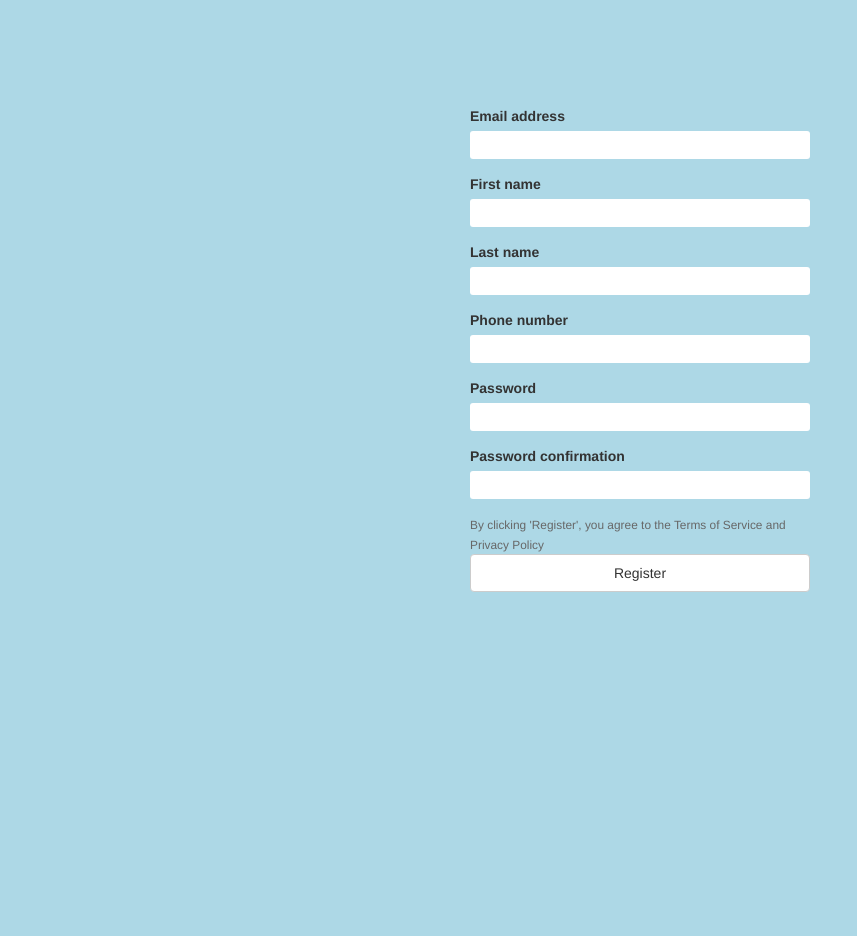
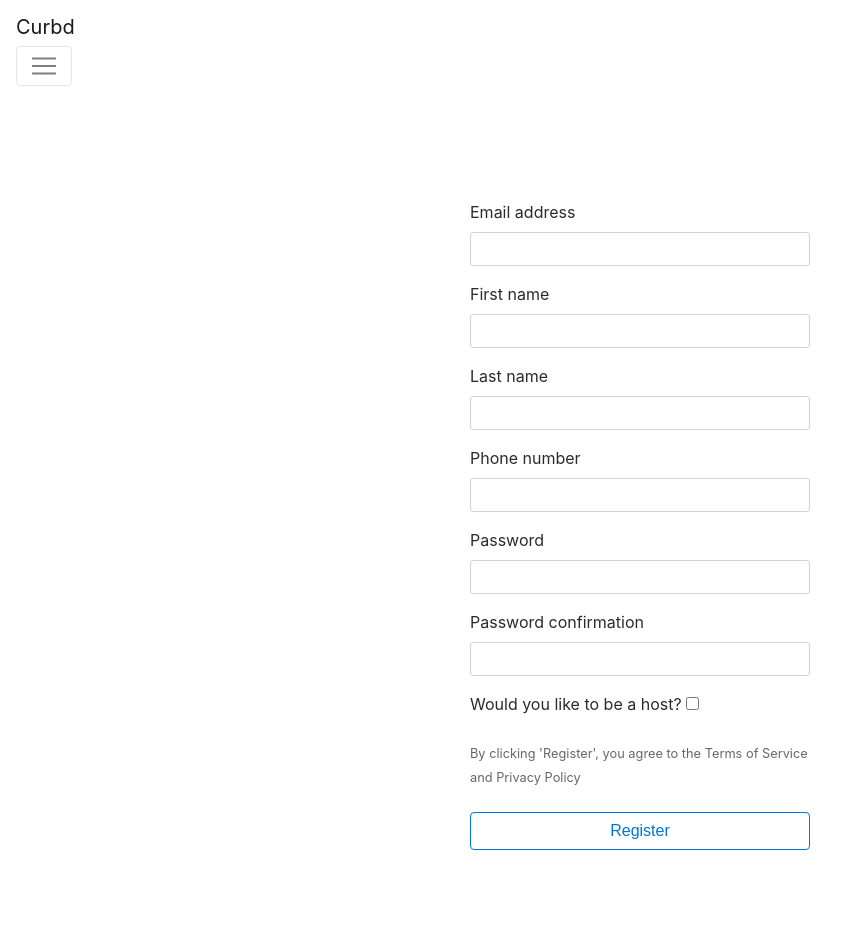
Before and after one commit to Farbod909/curbd-server, a Django app: page /register/ in a window 1280 px wide. Shown: the whole page, without its empty margins (0-857 px from the left). Before the commit the page ends 592 px from the top, so only its background shows below. Run offline with Django 3.2, Linux system fonts and the light colour scheme; parts of the project's set-up code (start-up, migrations or seed data) failed here and were passed over; some libraries are stand-ins or nearby versions.

Commit message:
Allow users to register as hosts

```diff
--- /dev/null
+++ b/accounts/forms.py
@@ -0,0 +1,11 @@
+from django import forms
+from .admin import UserCreationForm
+
+
+class UserLoginForm(forms.Form):
+    email = forms.CharField()
+    password = forms.CharField(widget=forms.PasswordInput)
+
+
+class UserRegistrationForm(UserCreationForm):
+    is_host = forms.BooleanField(label='Would you like to be a host?', required=False)
--- a/accounts/templates/accounts/register.html
+++ b/accounts/templates/accounts/register.html
@@ -7,8 +7,8 @@
         {% csrf_token %}
         {% include 'form_template.html' %}
         <div class="form-group">
-        <small>By clicking 'Register', you agree to the Terms of Service and Privacy Policy</small><br>
-        <button type="submit" class="btn btn-default">Register</button>
+            <small>By clicking 'Register', you agree to the Terms of Service and Privacy Policy</small><br/><br/>
+            <button type="submit" class="btn btn-outline-primary">Register</button>
         </div>
         </form>
     </div>
--- a/accounts/views.py
+++ b/accounts/views.py
@@ -3,10 +3,18 @@ from django.views.generic import View
 from accounts.admin import UserCreationForm
 from django.contrib.auth import authenticate, login
 from django.http import HttpResponse
+from .forms import UserLoginForm, UserRegistrationForm
+from django.contrib.auth import logout
+from .models import Host, Customer
+
+
+def logout_view(request):
+    logout(request)
+    return redirect('login')
 
 
 class UserRegistrationView(View):
-    form_class = UserCreationForm
+    form_class = UserRegistrationForm
     template_name = 'accounts/register.html'
 
     def get(self, request):
@@ -18,11 +26,46 @@ class UserRegistrationView(View):
 
         if form.is_valid():
             form.save(commit=True)  # register user to database
+
             email = form.cleaned_data['email']
             password = form.cleaned_data['password1']
+            is_host = form.cleaned_data['is_host']
+
+            user = authenticate(request, email=email, password=password)
+
+            if user is not None:
+
+                new_customer = Customer(user=user)
+                new_customer.save()
+
+                if is_host:
+                    new_host = Host(user=user)
+                    new_host.save()
+
+                logout(request)
+                login(request, user)
+                return redirect('home')
+            else:
+                return HttpResponse('User registration failed. Please try again.')
+
+
+class UserLoginView(View):
+    form_class = UserLoginForm
+    template_name = 'accounts/login.html'
+
+    def get(self, request):
+        form = self.form_class(None)
+        return render(request, self.template_name, {'form': form})
+
+    def post(self, request):
+        form = self.form_class(request.POST)
+
+        if form.is_valid():
+            email = form.cleaned_data['email']
+            password = form.cleaned_data['password']
             user = authenticate(request, email=email, password=password)
             if user is not None:
                 login(request, user)
                 return redirect('home')
             else:
-                return HttpResponse('User registration failed. Please try again.')
+                return render(request, self.template_name, {'form': form, 'error_msg': 'Invalid login attempt.'})
--- a/parkingapp/settings.py
+++ b/parkingapp/settings.py
@@ -136,3 +136,5 @@ STATICFILES_DIRS = [
 # Set custom User model
 
 AUTH_USER_MODEL = 'accounts.User'
+
+LOGIN_URL = '/login/'
--- a/parkingapp/urls.py
+++ b/parkingapp/urls.py
@@ -22,6 +22,8 @@ from accounts import views as account_views
 urlpatterns = [
     url(r'^$', views.home, name='home'),
     url(r'^register/$', account_views.UserRegistrationView.as_view(), name='register'),
+    url(r'^login/$', account_views.UserLoginView.as_view(), name='login'),
+    url(r'^logout/$', account_views.logout_view, name='logout'),
     url(r'^admin/', admin.site.urls),
     url(r'^parking/', include('parking.urls')),
 ]
--- a/parkingapp/views.py
+++ b/parkingapp/views.py
@@ -1,6 +1,7 @@
 from django.http import HttpResponse
 from django.shortcuts import render
+from django.contrib.auth.decorators import login_required
 
 
 def home(request):
-    return HttpResponse("hey there! im broken inside too :/")
+    return render(request, 'index.html')
--- a/static/css/base.css
+++ b/static/css/base.css
@@ -1,3 +1,7 @@
 body {
-    background-color: lightblue;
+    background-color: white;
 }
+
+.nav-link#login {
+    margin-right: 10px;
+}
--- a/static/css/form.css
+++ b/static/css/form.css
@@ -1 +1 @@
-.input-field input:not([type='checkbox']):not([type='radio']){border:none;border-radius:3px;-moz-border-radius:3px;-webkit-border-radius:3px;padding:4px 6px 4px 6px;width:100%;outline:none}.input-field.checkbox-field{display:inline-block}div.form,div.form.accounts{display:block;text-align:center;margin-top:20px;margin-bottom:60px}div.form form,div.form.accounts form{padding:10px;display:inline-block;margin-left:auto;margin-right:auto;text-align:left;width:100%;max-width:360px}div.form form .btn{padding:4px 6px 4px 6px;width:100%;height:38px}div.form form small,div.form.accounts form small{color:#676767}div.form ul,div.form.accounts ul{list-style-type:none}div.form.accounts{margin-top:12vh}@media (max-width: 768px){div.form.accounts{margin-top:8vh}}
+.input-field input:not([type='checkbox']):not([type='radio']){border:1px solid lightgray;border-radius:3px;-moz-border-radius:3px;-webkit-border-radius:3px;padding:4px 6px 4px 6px;width:100%;outline:none}.input-field.checkbox-field{display:inline-block}div.form,div.form.accounts{display:block;text-align:center;margin-top:20px;margin-bottom:60px}div.form form,div.form.accounts form{padding:10px;display:inline-block;margin-left:auto;margin-right:auto;text-align:left;width:100%;max-width:360px}div.form form .btn{padding:4px 6px 4px 6px;width:100%;height:38px}div.form form small,div.form.accounts form small{color:#676767}div.form ul,div.form.accounts ul{list-style-type:none}div.form.accounts{margin-top:12vh}@media (max-width: 768px){div.form.accounts{margin-top:8vh}}
--- a/templates/base.html
+++ b/templates/base.html
@@ -1,22 +1,63 @@
 <!doctype html>
-<html>
+<html lang="en">
     <head>
         {% load static %}
         <meta charset="utf-8"/>
-        <meta name="viewport" content="width=device-width, initial-scale=1">
+        <meta name="viewport" content="width=device-width, initial-scale=1, shrink-to-fit=no">
         <title>erb derbs</title>
-        <link rel="stylesheet" href="https://maxcdn.bootstrapcdn.com/bootstrap/3.3.6/css/bootstrap.min.css" integrity="sha384-1q8mTJOASx8j1Au+a5WDVnPi2lkFfwwEAa8hDDdjZlpLegxhjVME1fgjWPGmkzs7" crossorigin="anonymous">
+        <link rel="stylesheet" href="https://maxcdn.bootstrapcdn.com/bootstrap/4.0.0-beta.3/css/bootstrap.min.css" integrity="sha384-Zug+QiDoJOrZ5t4lssLdxGhVrurbmBWopoEl+M6BdEfwnCJZtKxi1KgxUyJq13dy" crossorigin="anonymous">
         <link rel="stylesheet" href="{% static 'css/base.css' %}">
         {% block css_imports %}
         {% endblock %}
     </head>
 
     <body>
+        <nav class="navbar navbar-expand-lg navbar-light bg-light">
+            <a class="navbar-brand" href="{% url 'home' %}">Curbd</a>
+            <button class="navbar-toggler" type="button" data-toggle="collapse" data-target="#navbarNav" aria-controls="navbarNav" aria-expanded="false" aria-label="Toggle navigation">
+                <span class="navbar-toggler-icon"></span>
+            </button>
+            <div class="collapse navbar-collapse" id="navbarNav">
+                <ul class="navbar-nav mr-auto">
+                    <li class="nav-item">
+                        <a class="nav-link" href="#">About</a>
+                    </li>
+                    <li class="nav-item">
+                        <a class="nav-link" href="#">Features</a>
+                    </li>
+                    <li class="nav-item">
+                        <a class="nav-link" href="#">Pricing</a>
+                    </li>
+                </ul>
+                {% if request.user.is_authenticated %}
+                    <ul class="navbar-nav">
+                        <li class="nav-item dropdown">
+                            <a class="nav-link dropdown-toggle" href="http://example.com" id="navbarDropdownMenuLink" data-toggle="dropdown" aria-haspopup="true" aria-expanded="false">
+                                {{ request.user.first_name }}
+                            </a>
+                            <div class="dropdown-menu dropdown-menu-right" aria-labelledby="navbarDropdownMenuLink">
+                                <a class="dropdown-item" href="#">Profile</a>
+                                <a class="dropdown-item" href="{% url 'logout' %}">Log out</a>
+                            </div>
+                        </li>
+                    </ul>
+                {% else %}
+                    <ul class="navbar-nav">
+                        <li class="nav-item">
+                            <a class="nav-link" href="{% url 'login' %}" id="login">Login</a>
+                        </li>
+                        <li class="nav-item">
+                            <a class="btn btn-outline-primary" href="{% url 'register' %}" role='button'>Register</a>
+                        </li>
+                    </ul>
+                {% endif %}
+            </div>
+        </nav>
         {% block content %}
         {% endblock %}
 
-    <script src="http://code.jquery.com/jquery-1.11.3.min.js"></script>
-    <script src="https://maxcdn.bootstrapcdn.com/bootstrap/3.3.6/js/bootstrap.min.js" integrity="sha384-0mSbJDEHialfmuBBQP6A4Qrprq5OVfW37PRR3j5ELqxss1yVqOtnepnHVP9aJ7xS" crossorigin="anonymous"></script>
+    <script src="https://code.jquery.com/jquery-3.2.1.slim.min.js" integrity="sha384-KJ3o2DKtIkvYIK3UENzmM7KCkRr/rE9/Qpg6aAZGJwFDMVNA/GpGFF93hXpG5KkN" crossorigin="anonymous"></script>
+    <script src="https://maxcdn.bootstrapcdn.com/bootstrap/4.0.0-beta.3/js/bootstrap.min.js" integrity="sha384-a5N7Y/aK3qNeh15eJKGWxsqtnX/wWdSZSKp+81YjTmS15nvnvxKHuzaWwXHDli+4" crossorigin="anonymous"></script>
     <script src="{% static 'js/base.js' %}"></script>
     {% block js_imports %}
     {% endblock %}
--- /dev/null
+++ b/templates/index.html
@@ -0,0 +1,6 @@
+{% extends 'base.html' %}
+{% load static %}
+
+{% block content %}
+    Welcome home
+{% endblock %}
```
Also changed, not shown: accounts/templates/accounts/login.html (added, +20 -0 lines). Lines whose indentation alone changed are shown as unchanged.
